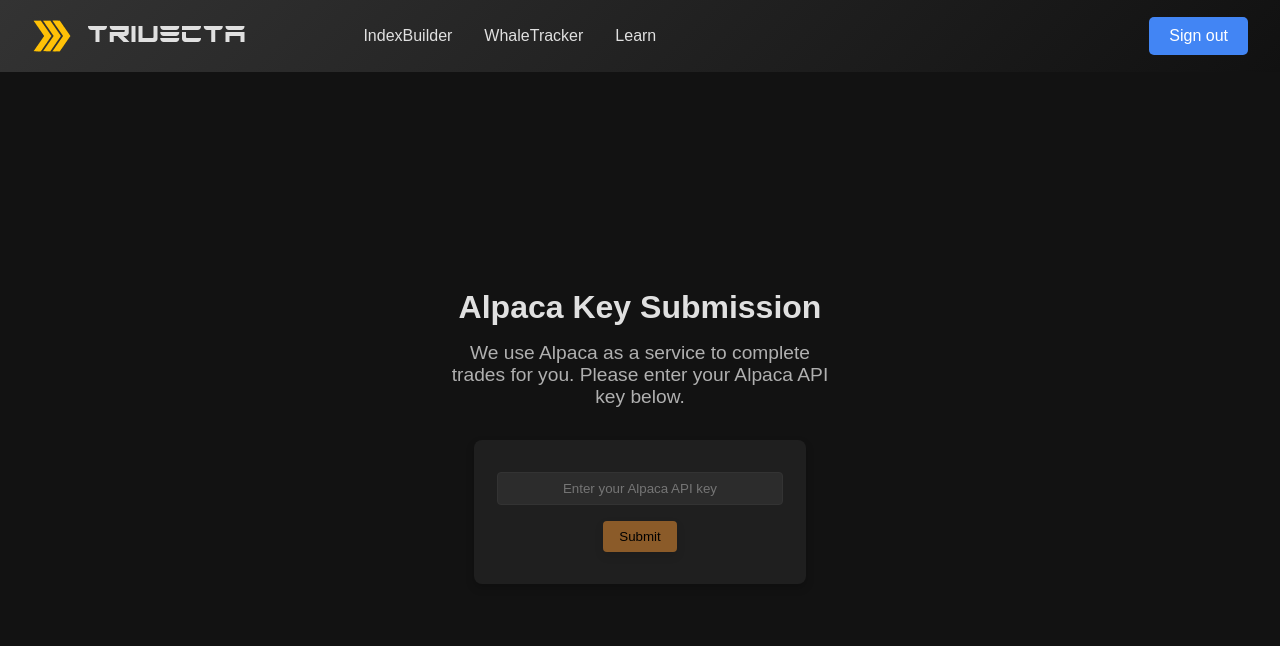
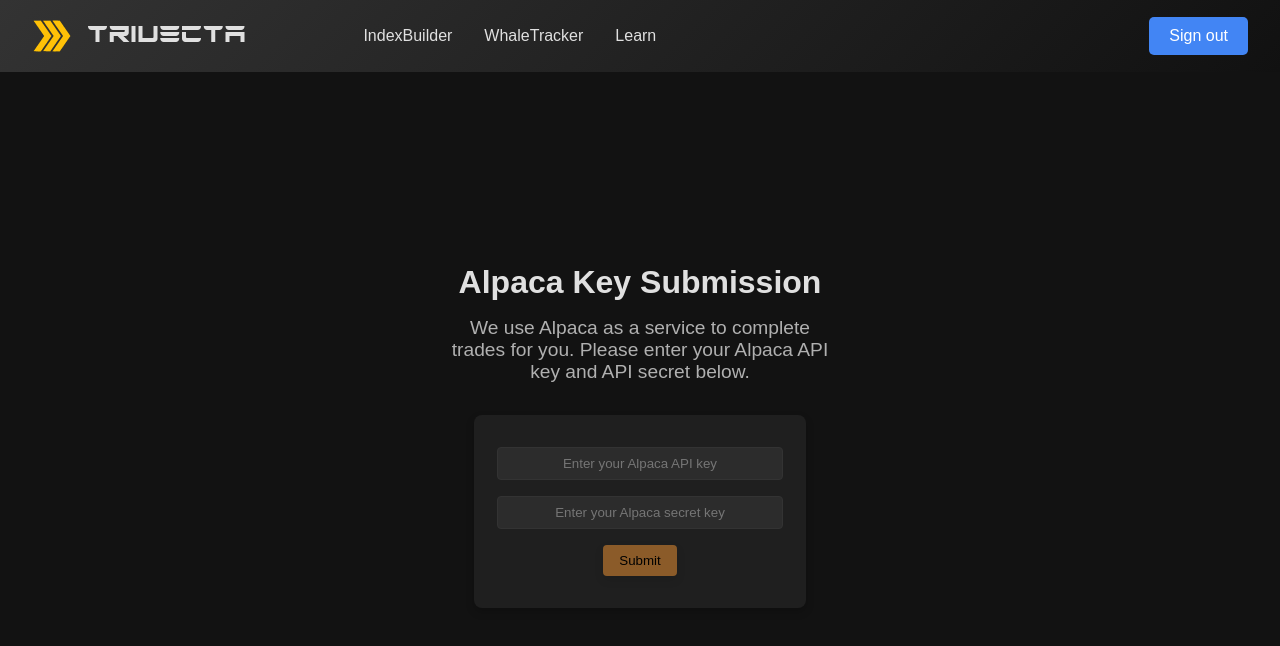
Before and after one commit to dittygoops/Hackathon_Trivecta, a React (Vite) app in the folder frontend/: page /keys in a window 1280 px wide. Shown: the top 646 px of the page. Built offline with nearby package versions, Linux system fonts and the light colour scheme; no server answers; the database is empty; sample sign-in values are in the browser's storage.

Commit message:
Feat(Add API secret field)

```diff
--- a/frontend/src/App.jsx
+++ b/frontend/src/App.jsx
@@ -33,7 +33,7 @@
         const userDoc = await getDoc(userRef);
 
         if (userDoc.exists()) {
-          setKey(userDoc.data().alpacaKey); // Set the key variable if it exists
+          setKey([userDoc.data().alpacaKey, userDoc.data().alpacaSecret]); // Set the key variable if it exists
         } else {
           setKey(null); // Set key to null if no entry exists
         }
--- a/frontend/src/components/KeySubmission.jsx
+++ b/frontend/src/components/KeySubmission.jsx
@@ -8,6 +8,7 @@
 
 const KeySubmission = () => {
     const [keyInput, setKeyInput] = useState('');
+    const [secretInput, setSecretInput] = useState('');
     const [key, setKey] = useContext(KeyContext);
     const [user, setUser] = useContext(AuthContext);
     const navigate = useNavigate();
@@ -19,8 +20,8 @@
         if (user) {
             const userRef = doc(db, "users", user.uid);
             try {
-              await setDoc(userRef, { alpacaKey: keyInput }, { merge: true }); // Write the alpacaKey to Firestore
-              setKey(keyInput); // Update the key state variable
+              await setDoc(userRef, { alpacaKey: keyInput, alpacaSecret: secretInput }, { merge: true }); // Write the alpacaKey to Firestore
+              setKey([keyInput, secretInput]); // Update the key state variable
               navigate("/"); // Redirect to the home page
             } catch (error) {
               console.error("Error writing alpacaKey to Firestore:", error);
@@ -36,7 +37,7 @@
                 Alpaca Key Submission
             </div>
             <div className="key-form-description">
-                We use Alpaca as a service to complete trades for you. Please enter your Alpaca API key below.
+                We use Alpaca as a service to complete trades for you. Please enter your Alpaca API key and API secret below.
             </div>
             <div className="key-form">
                 <form onSubmit={handleSubmit}>
@@ -46,7 +47,13 @@
                         value={keyInput}
                         onChange={(e) => setKeyInput(e.target.value)}
                     />
-                    <button type="submit" disabled={keyInput.length == 0}>Submit</button>
+                    <input
+                        type="text"
+                        placeholder="Enter your Alpaca secret key"
+                        value={secretInput}
+                        onChange={(e) => setSecretInput(e.target.value)}
+                    />
+                    <button type="submit" disabled={keyInput.length == 0 || secretInput.length == 0}>Submit</button>
                 </form>
              </div>
         </div>
```
